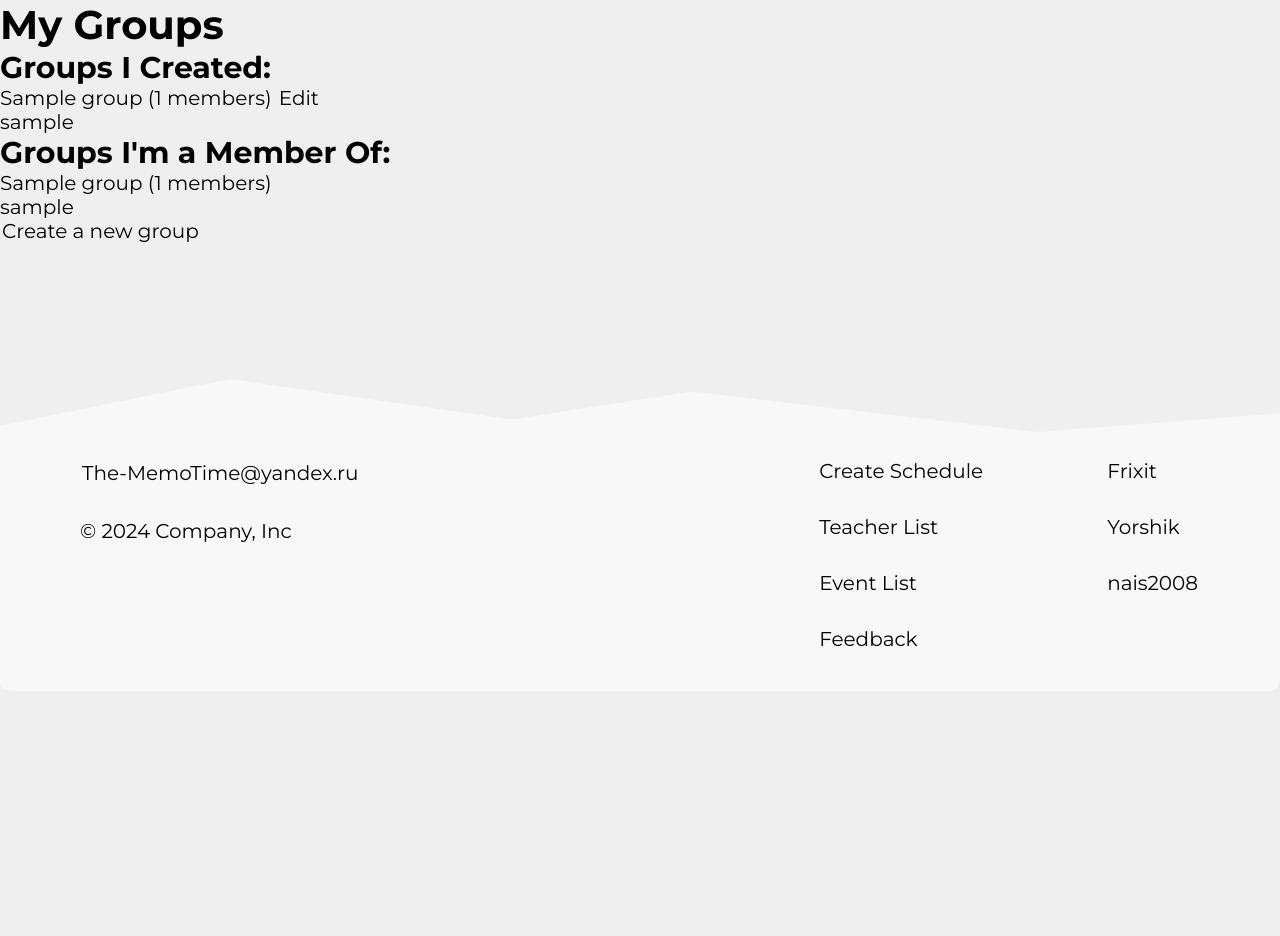
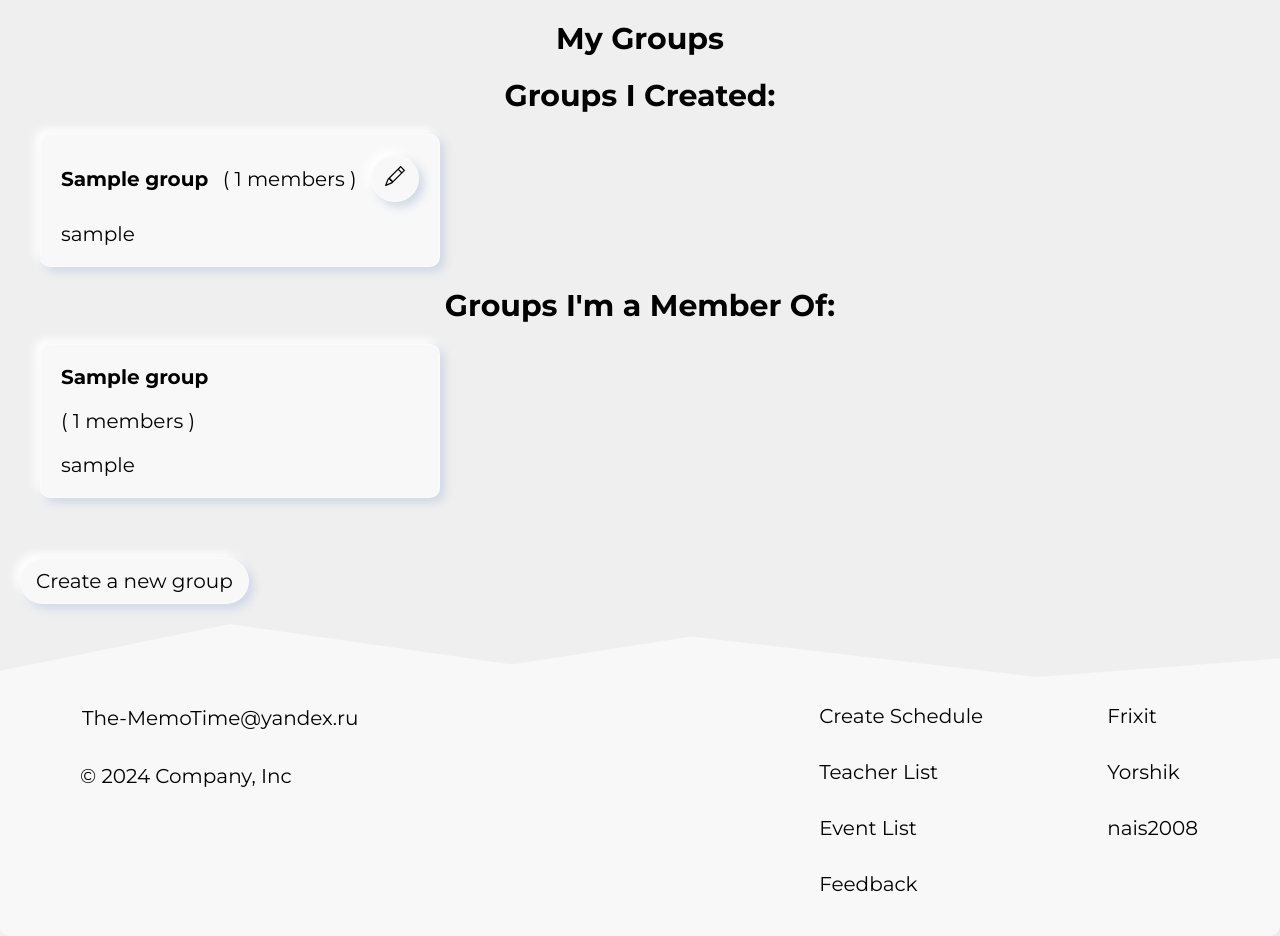
Before and after one commit to Yorshik/MemoTime, a Django app: template memotime/templates/users/group_list.html in a window 1280 px wide. Shown: the part 109-1045 px from the top of the page. Before the commit the page ends 755 px from the top, so only its background shows below. Run offline with Django 4.2, Linux system fonts and the light colour scheme; the template is opened without the code that fills it: most values are stand-ins (such as "Sample title", 1, 10 or a date in 2020).

Commit message:
add: disigne group pages

```diff
--- a/memotime/apps/users/views.py
+++ b/memotime/apps/users/views.py
@@ -236,7 +236,10 @@ class GroupCreateView(
 
     def form_valid(self, form):
         form.instance.creator = self.request.user
-        self.object.user_set.add(self.request.user)
+        super().form_valid(form)
+        self.object.user_set.add(
+            self.request.user,
+        )
         return super().form_valid(form)
 
 
--- a/memotime/static_dev/css/form.css
+++ b/memotime/static_dev/css/form.css
@@ -51,7 +51,8 @@ main{
       pointer-events: none;
     }
     input:focus + label,
-    input:not(:focus):valid + label{
+    input:not(:focus):valid + label,
+    input:not(:placeholder-shown):not(:empty) + label{
       top: -25px;
       scale: .95;
     }
--- a/memotime/static_dev/css/object-list.css
+++ b/memotime/static_dev/css/object-list.css
@@ -5,7 +5,7 @@ section{
   gap: 20px;
   padding-inline: 20px;
 }
-h2{
+h2, h1{
   text-align: center;
 }
 .btn_create{
@@ -15,8 +15,9 @@ h2{
 
 .list{
   display: grid;
-  grid-template-columns: repeat(5, 1fr);
+  grid-template-columns: repeat(auto-fit, 400px);
   gap: 20px;
+  padding-inline: 20px;
 
   .item{
     background-color: var(--second-color);
@@ -47,8 +48,28 @@ h2{
     .btn_check{
       background-color: var(--back-btn-landing);
     }
+    article{
+      display: flex;
+      justify-content: space-between;
+      align-items: center;
+      flex-wrap: wrap;
+      gap: 10px;
+
+      .btn{
+        padding: 10px 13px;
+      }
+    }
+  }
+  .err{
+   font-weight: 500;
   }
 }
+
+.btn_create{
+  padding: 10px 15px;
+  margin-top: 40px;
+}
+
 .modal {
   position: fixed;
   top: 0;
--- a/memotime/templates/users/group_list.html
+++ b/memotime/templates/users/group_list.html
@@ -1,32 +1,51 @@
 {% extends 'base.html' %}
+{% load static %}
+{% load i18n %}
+{% block extra_css %}
+<link rel="stylesheet" href="{% static 'css/object-list.css' %}">
+{% endblock extra_css %}
 {% block body %}
+<section>
   <h1>My Groups</h1>
   <h2>Groups I Created:</h2>
-  <ul>
+  <div class="list">
     {% for group in created_groups %}
-      <li>
-        {{ group.name }} ({{ group.user_set.count }} members)
-        <a href="{% url 'users:group-update' group.pk %}">Edit</a>
+      <div class="item">
+        <article>
+          <b>{{ group.name }}</b>
+          ( {{ group.user_set.count }} {% translate 'members' %} )
+          <a href="{% url 'users:group-update' group.pk %}" class="btn" tooltip="Edit" flow="up">
+            <svg xmlns="http://www.w3.org/2000/svg"
+                  width="20"
+                  height="20"
+                  fill="currentColor"
+                  class="bi bi-pencil"
+                  viewBox="0 0 16 16">
+              <path d="M12.146.146a.5.5 0 0 1 .708 0l3 3a.5.5 0 0 1 0 .708l-10 10a.5.5 0 0 1-.168.11l-5 2a.5.5 0 0 1-.65-.65l2-5a.5.5 0 0 1 .11-.168zM11.207 2.5 13.5 4.793 14.793 3.5 12.5 1.207zm1.586 3L10.5 3.207 4 9.707V10h.5a.5.5 0 0 1 .5.5v.5h.5a.5.5 0 0 1 .5.5v.5h.293zm-9.761 5.175-.106.106-1.528 3.821 3.821-1.528.106-.106A.5.5 0 0 1 5 12.5V12h-.5a.5.5 0 0 1-.5-.5V11h-.5a.5.5 0 0 1-.468-.325" />
+            </svg>
+          </a>
+        </article>
+        <div class="members">
+          {% for user in group.user_set.all %}<div class="member">{{ user.get_username }}</div>{% endfor %}
+        </div>
+      </div>
+    {% empty %}
+      <div class="err">{% translate 'You have not created any groups.' %}</div>
+    {% endfor %}
+  </div>
+  <h2>Groups I'm a Member Of:</h2>
+  <div class="list">
+    {% for group in member_groups %}
+      <div class="item">
+        <b>{{ group.name }}</b> ( {{ group.user_set.count }} {% translate 'members' %} )
         <ul>
           {% for user in group.user_set.all %}<li>{{ user.get_username }}</li>{% endfor %}
         </ul>
-      </li>
+      </div>
     {% empty %}
-      <li>You have not created any groups.</li>
+      <div class="err">{% translate 'You are not a member of any other groups.' %}</div>
     {% endfor %}
-  </ul>
-  <h2>Groups I'm a Member Of:</h2>
-  <ul>
-    {% for group in member_groups %}
-      <li>
-        {{ group.name }} ({{ group.user_set.count }} members)
-        <ul>
-          {% for user in group.user_set.all %}<li>{{ user.get_username }}</li>{% endfor %}
-        </ul>
-      </li>
-    {% empty %}
-      <li>You are not a member of any other groups.</li>
-    {% endfor %}
-  </ul>
-  <a href="{% url 'users:group-create' %}">Create a new group</a>
+  </div>
+  <a href="{% url 'users:group-create' %}" class="btn btn_create">{% translate 'Create a new group' %}</a>
+</section>
 {% endblock %}
```
Also changed, not shown: memotime/templates/users/group_create.html (+11 -4 lines), memotime/templates/users/group_update.html (+14 -7 lines).
